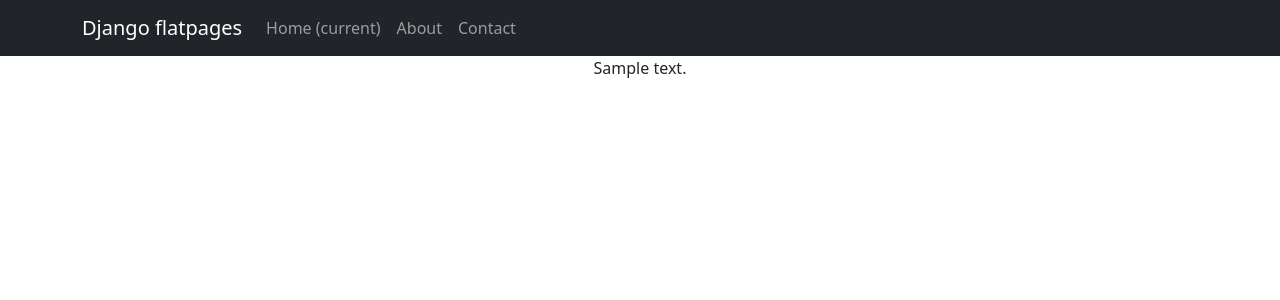
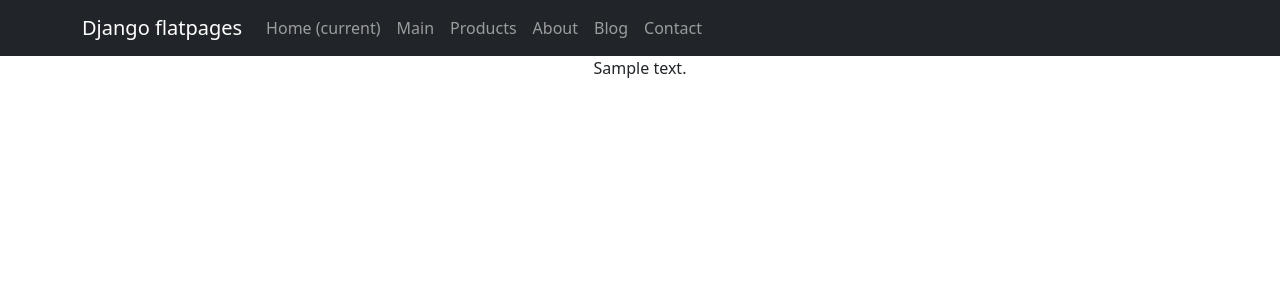
Before and after one commit to spv-pavel/project_dir, a Django app: template project/templates/flatpages/about.html in a window 1280 px wide. Shown: the top 300 px of the page. Run offline with Django 4.2, Linux system fonts and the light colour scheme; the template is opened without the code that fills it: most values are stand-ins (such as "Sample title", 1, 10 or a date in 2020); data that the repository does not hold is empty; some libraries are stand-ins or nearby versions.

Commit message:
finish 14.03.2023

```diff
--- a/project/templates/flatpages/default.html
+++ b/project/templates/flatpages/default.html
@@ -36,7 +36,18 @@
                            </a>
                        </li>
                        <li class="nav-item">
+                           <a class="nav-link" href="/main/">Main</a>
+                       </li>
+
+                       </li>
+                       <li class="nav-item">
+                           <a class="nav-link" href="/products/">Products</a>
+                       </li>
+                       <li class="nav-item">
                            <a class="nav-link" href="/about/">About</a>
+                       </li>
+                       <li class="nav-item">
+                           <a class="nav-link" href="/blog/">Blog</a>
                        </li>
                        <li class="nav-item">
                            <a class="nav-link" href="/contacts/">Contact</a>
--- /dev/null
+++ b/project/templates/flatpages/main.html
@@ -0,0 +1 @@
+{% extends 'flatpages/default.html' %}
```
Also changed, not shown: project/templates/flatpages/blog.html (added, +10 -0 lines), project/templates/flatpages/products.html (added, +9 -0 lines).
